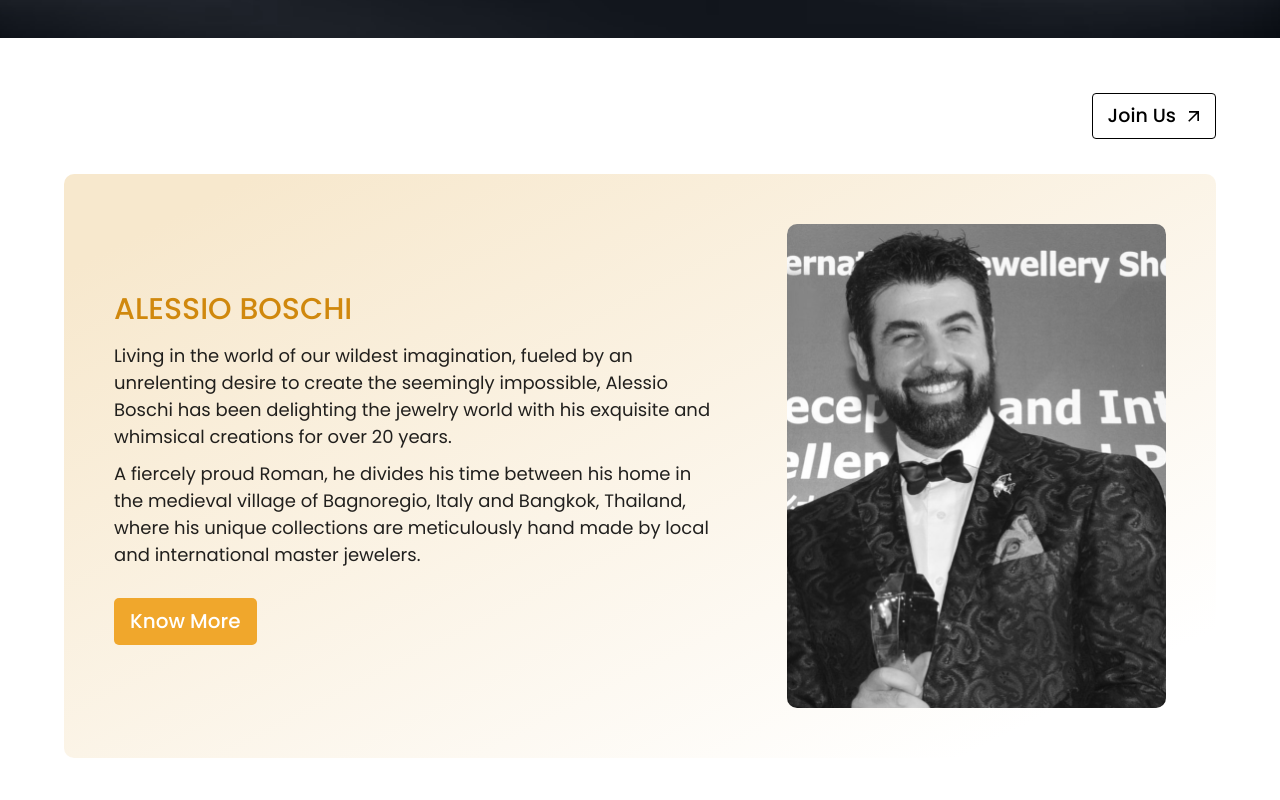
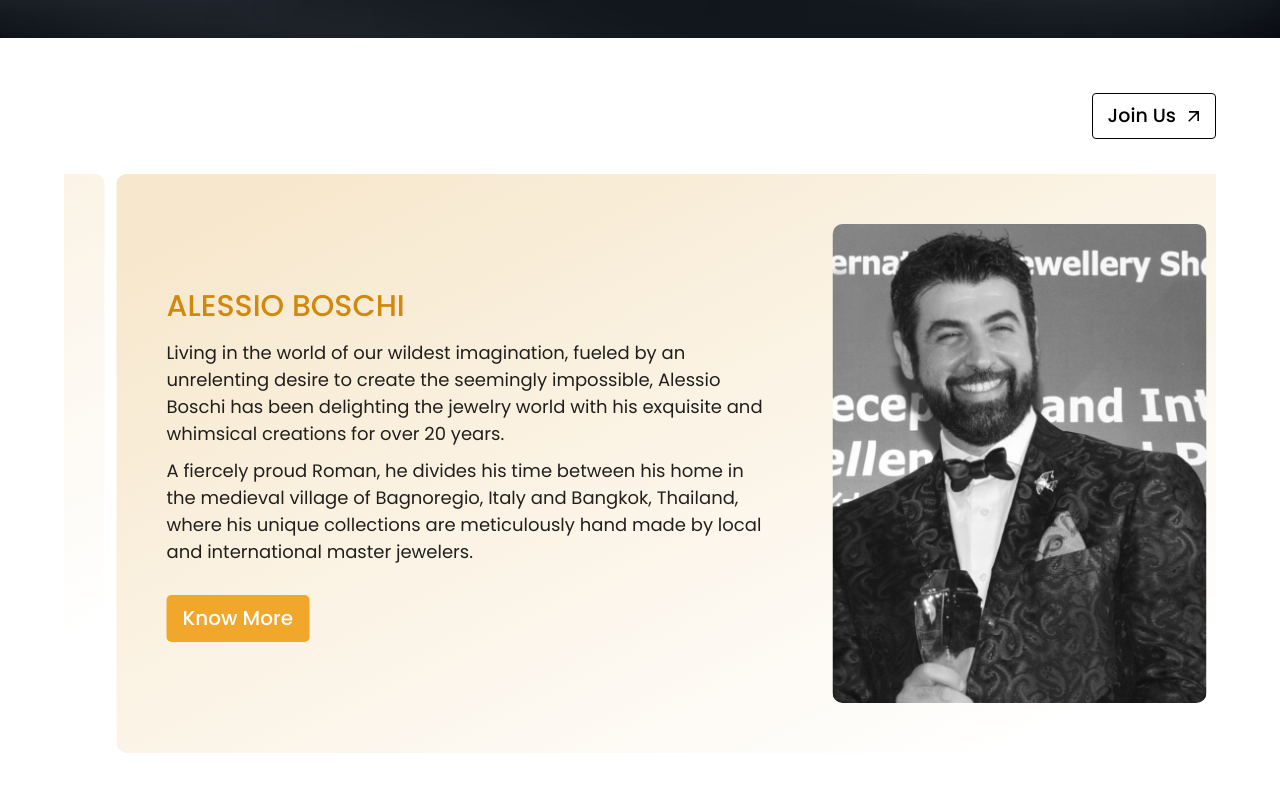
Before and after one commit to ArtisticJewellers/nfjlabs-website, a React (Create React App) app: page / in a window 1280 px wide. Shown: the part 920-1720 px from the top of the page. Built offline with nearby package versions, Linux system fonts and the light colour scheme.

Commit message:
add carousel in artist section

```diff
--- a/src/components/common/Carousel.js.js
+++ b/src/components/common/Carousel.js.js
@@ -5,11 +5,11 @@ import Slider from "react-slick";
 const Carousel = ({ children, onChange, center }) => {
   const settings = {
     dots: false, // hide the navigation dots
-    arrows: true, // hide the navigation arrows
+    arrows: false, // hide the navigation arrows
     infinite: true, // allow infinite loop
     speed: 500, // transition speed in milliseconds
     autoplay: true, // enable autoplay
-    autoplaySpeed: 4000, // autoplay interval in milliseconds
+    autoplaySpeed: 3000, // autoplay interval in milliseconds
     slidesToShow: 1, // number of slides to show at once
     slidesToScroll: 1, // number of slides to scroll at once
     afterChange: onChange ? onChange : () => {},
--- a/src/pages/home/artists/Artist.js
+++ b/src/pages/home/artists/Artist.js
@@ -2,7 +2,7 @@ import { Box, Button, Container, Typography } from "@mui/material";
 import React from "react";
 import OutArrowBtn from "../../../components/common/OutArrowBtn";
 import artist from "../../../assets/homePage/artists/artist.png";
-
+import Carousel from "../../../components/common/Carousel.js";
 
 const Artist = () => {
   const ArtistInfo = () => {
@@ -22,7 +22,10 @@ const Artist = () => {
           </Typography>
           <Typography
             width="90%"
-            sx={{ fontSize: { xs: "60%", sm: "90%", md: "18px" }, marginY:"10px"}}
+            sx={{
+              fontSize: { xs: "60%", sm: "90%", md: "18px" },
+              marginY: "10px",
+            }}
           >
             Living in the world of our wildest imagination, fueled by an
             unrelenting desire to create the seemingly impossible, Alessio
@@ -32,7 +35,10 @@ const Artist = () => {
           <Typography
             width="90%"
             fontSize="18px"
-            sx={{ display: { xs: "none", sm: "none", md: "block" }, marginBottom:"30px" }}
+            sx={{
+              display: { xs: "none", sm: "none", md: "block" },
+              marginBottom: "30px",
+            }}
           >
             A fiercely proud Roman, he divides his time between his home in the
             medieval village of Bagnoregio, Italy and Bangkok, Thailand, where
@@ -58,12 +64,12 @@ const Artist = () => {
   const ArtistContainer = () => {
     return (
       <>
+
         <Box
           sx={{
-            margin: "35px",
-            width: "100%",
-            // height:"585px",
-            padding: {xs:"35px", sm:"35px", md:"50px"},
+            marginY: "35px",
+            width: "99%",
+            padding: { xs: "35px", sm: "35px", md: "50px" },
             background:
               "linear-gradient(to bottom right, #f7e8cd 8.3%, rgba(255, 218, 164, 0) 89.02%)",
             borderRadius: "10px",
@@ -92,7 +98,12 @@ const Artist = () => {
           <Box sx={{ alignSelf: "end" }}>
             <OutArrowBtn label="Join Us" />
           </Box>
-          <ArtistContainer />
+          <Box width="100%">
+            <Carousel center>
+              <ArtistContainer />
+              <ArtistContainer />
+            </Carousel>
+          </Box>
         </Box>
       </Container>
     </>
```
